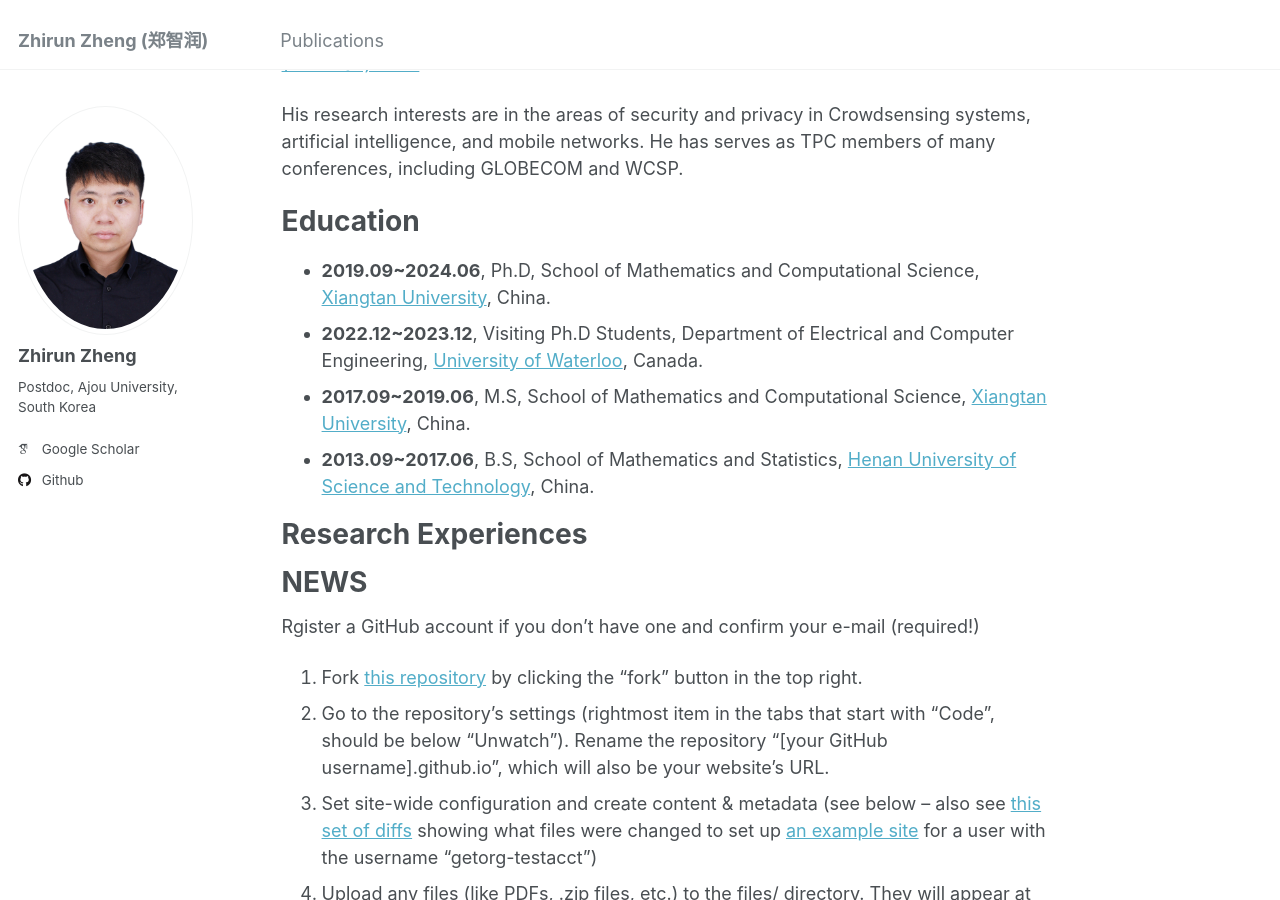
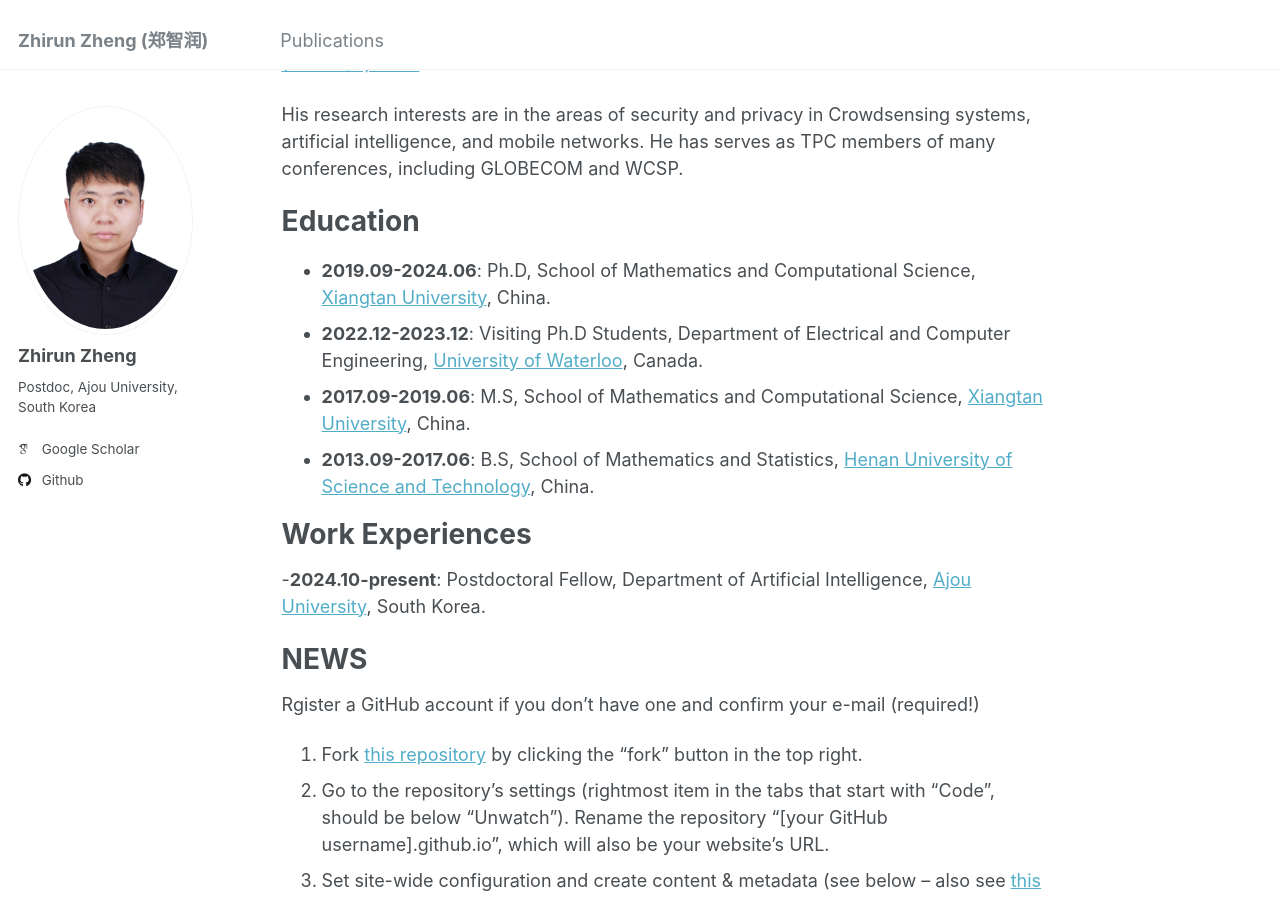
Before and after one commit to zhengzhirun/EN, a Jekyll site: the page built from _pages/about.md, in a window 1280 px wide and 900 px high, scrolled down 314 px. Built offline with Jekyll 4.4.1, drawn with Linux system fonts in a browser that asks for light colours; some web fonts are replaced.

Commit message:
Update about.md

```diff
--- a/_pages/about.md
+++ b/_pages/about.md
@@ -13,14 +13,14 @@ His research interests are in the areas of security and privacy in Crowdsensing
 
 Education
 ======
-- **2019.09~2024.06**, Ph.D, School of Mathematics and Computational Science, [Xiangtan University](https://www.xtu.edu.cn/), China.
-- **2022.12~2023.12**, Visiting Ph.D Students, Department of Electrical and Computer Engineering, [University of Waterloo](https://uwaterloo.ca/), Canada.
-- **2017.09~2019.06**, M.S, School of Mathematics and Computational Science, [Xiangtan University](https://www.xtu.edu.cn/), China.
-- **2013.09~2017.06**, B.S, School of Mathematics and Statistics, [Henan University of Science and Technology](https://www.haust.edu.cn/), China.
+- **2019.09-2024.06**: Ph.D, School of Mathematics and Computational Science, [Xiangtan University](https://www.xtu.edu.cn/), China.
+- **2022.12-2023.12**: Visiting Ph.D Students, Department of Electrical and Computer Engineering, [University of Waterloo](https://uwaterloo.ca/), Canada.
+- **2017.09-2019.06**: M.S, School of Mathematics and Computational Science, [Xiangtan University](https://www.xtu.edu.cn/), China.
+- **2013.09-2017.06**: B.S, School of Mathematics and Statistics, [Henan University of Science and Technology](https://www.haust.edu.cn/), China.
 
-Research Experiences
+Work Experiences
 ======
-
+-**2024.10-present**: Postdoctoral Fellow, Department of Artificial Intelligence, [Ajou University](https://www.ajou.ac.kr/en/index.do), South Korea.
 
 
 NEWS
```
